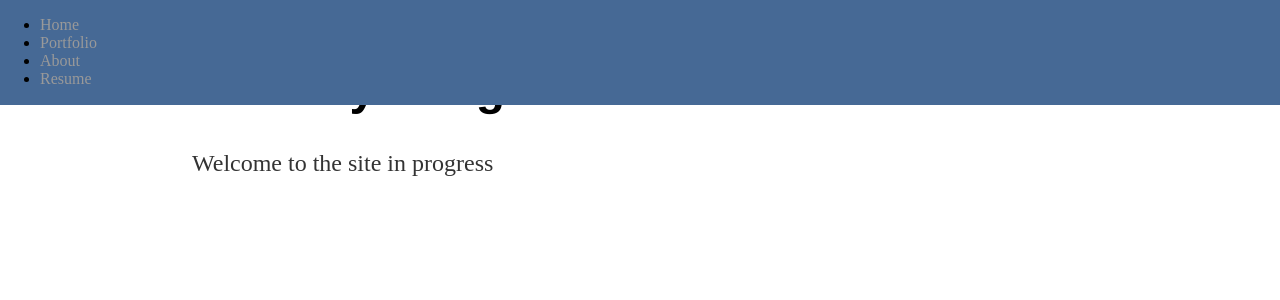
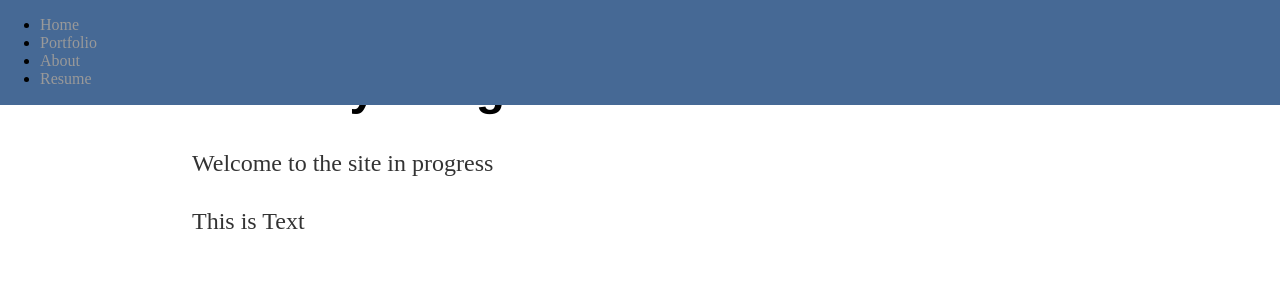
Before and after one commit to ZachAgostine/ZachAgostine.github.io, a Jekyll site: the page index.html, which Jekyll copies as it is, in a window 1280 px wide. Shown: the top 300 px of the page. Built offline with Jekyll 4.4.1, drawn with Linux system fonts in a browser that asks for light colours.

Commit message:
Update index.html

```diff
--- a/index.html
+++ b/index.html
@@ -15,5 +15,8 @@
 		<li><a href="/resume">Resume</a></li>
 	</ul>
 </div>
+<div class="cover">
+	<p>This is Text</p>
+</div>
 </body>
 </html>
```
